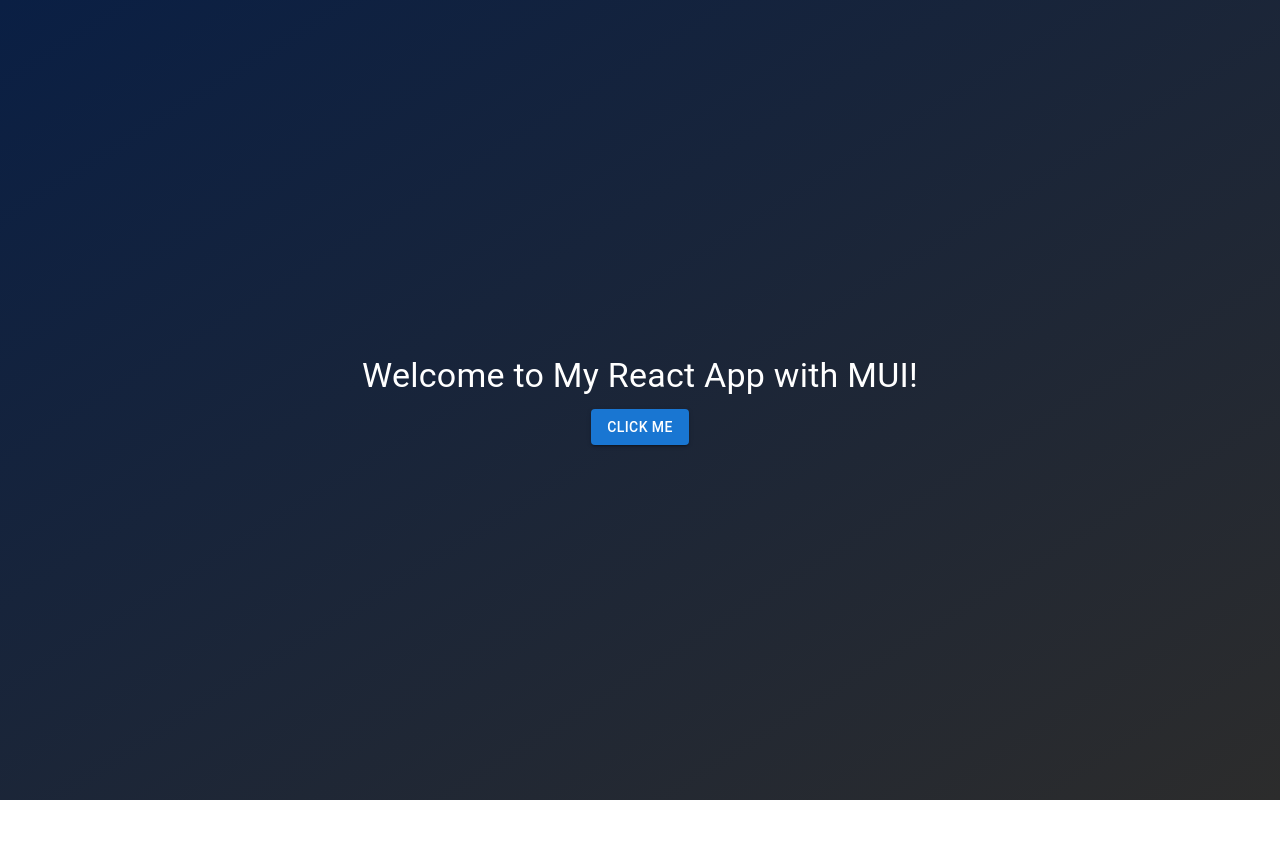
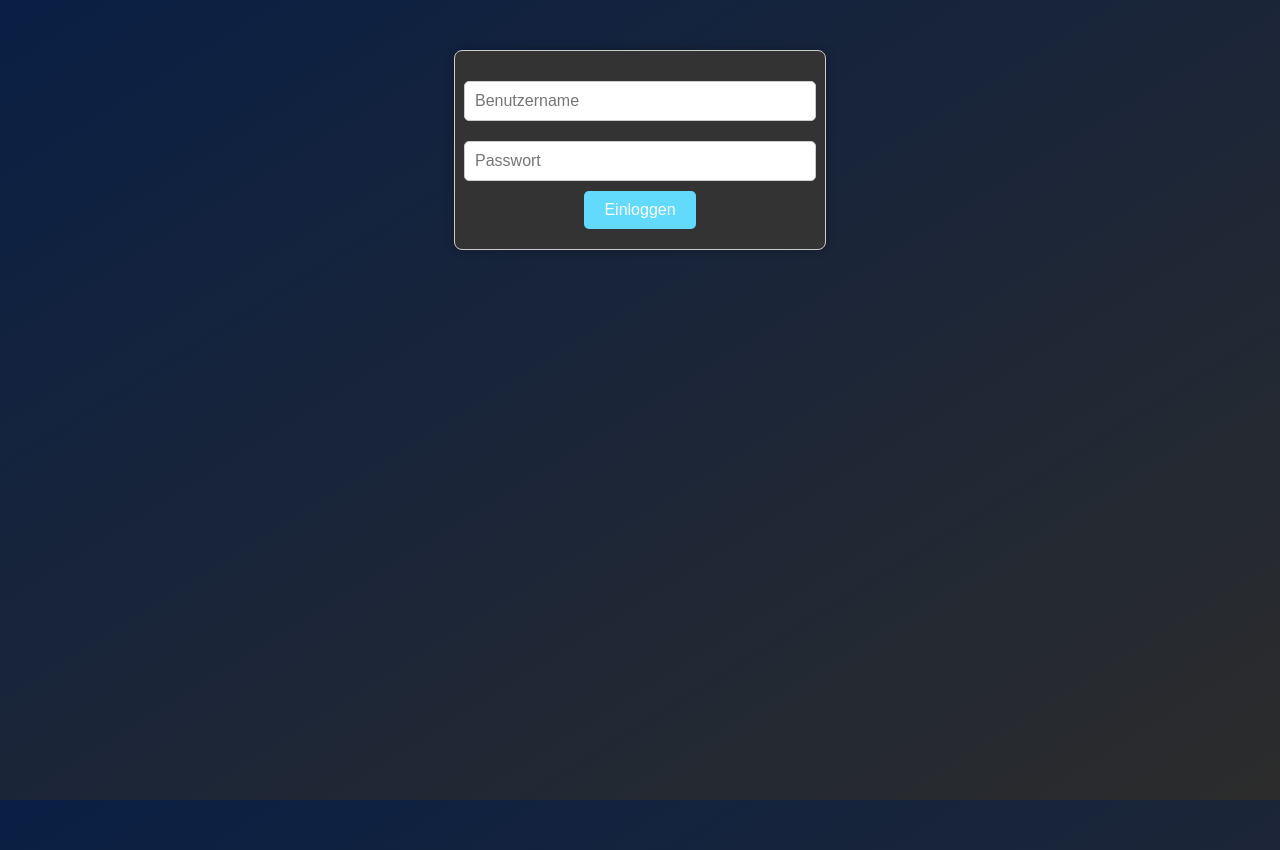
Before and after one commit to Daniel-Slg/ReactSurveyDB, a React (Create React App) app in the folder client/: page / in a window 1280 px wide. Before the commit the page ends 800 px from the top, so only its background shows below. Built offline with nearby package versions, Linux system fonts and the light colour scheme.

Commit message:
Stable Merged Version

```diff
--- a/client/src/App.js
+++ b/client/src/App.js
@@ -1,25 +1,34 @@
-// import React from 'react';
-// import { Button, Typography } from '@mui/material';
-// import './App.css'; // Import CSS
+import React from 'react';
+ import { Button, Typography } from '@mui/material';
+ import './App.css'; // Import CSS
+ import { BrowserRouter as Router, Routes, Route } from 'react-router-dom';
+ import SignIn from './SignIn.tsx'; // Dein SignIn Component
+ import Dashboard from './Dashboard'; // Ein Beispiel für eine Seite nach dem Login
+ import Homepage from './Homepage.js'; // Ein Beispiel für eine Homepage
+ import Survey from './Survey'; // Dein Survey Component
+ import Answering from './Answering'; // Dein Answering Component
 
-// src/App.js
-import React from 'react';
-import { Button, Typography } from '@mui/material';
-import './App.css'; // Import CSS
+ function App() {
+   return (
+     <Router>
+       <Routes>
+         <Route path="/" element={<SignIn />} />
+         <Route path="/dashboard" element={<Dashboard />} />
+         <Route path="/home" element={<Homepage />} />
+         <Route path="/survey" element={<Survey />} />
+         <Route path="/answering" element={<Answering />} />
+      </Routes>
+    </Router>
+  );
+}
 
-function App() {
+function Home() {
   return (
-    <div className="app-background">
-      <div>
-        <Typography variant="h4" gutterBottom>
-          Welcome to My React App with MUI!
-        </Typography>
-        <Button variant="contained" color="primary">
-          Click Me
-        </Button>
-      </div>
+    <div>
+      <h1>Welcome</h1>
+      <button onClick={() => window.location.href = "/survey"}>Create Survey</button>
+      <button onClick={() => window.location.href = "/answering"}>Do Survey</button>
     </div>
   );
 }
-
 export default App;
```
